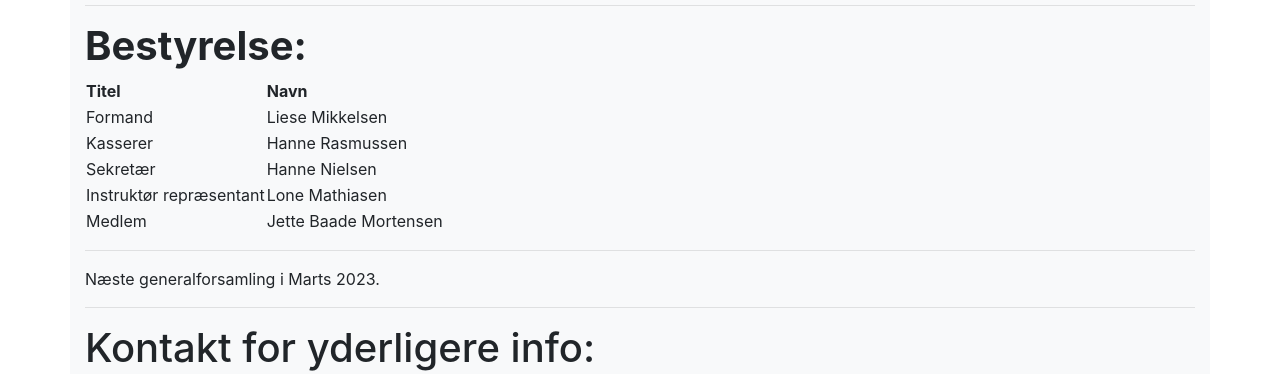
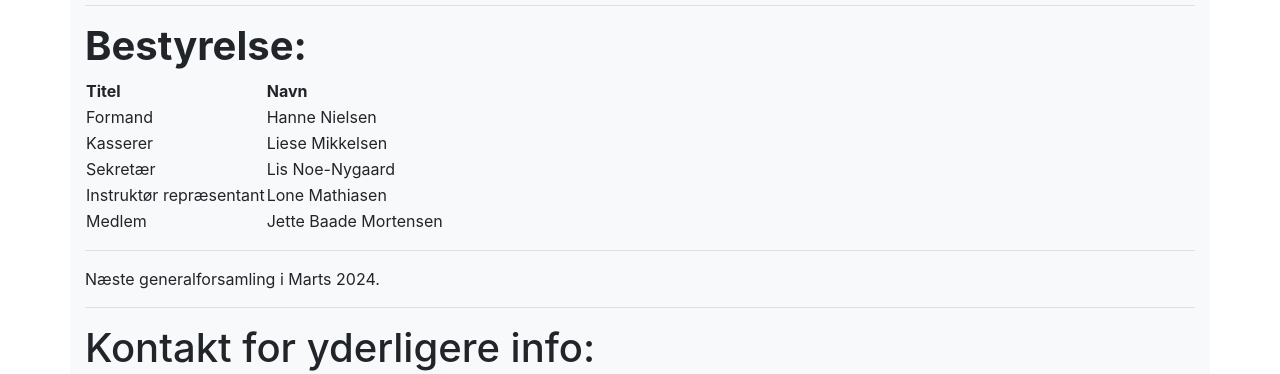
Before and after one commit to lonemathiasen/lonemathiasen.github.io, a Jekyll site: the page built from info.md, in a window 1280 px wide. Shown: the part 446-820 px from the top of the page. Built offline with Jekyll 4.4.1, drawn with Linux system fonts in a browser that asks for light colours.

Commit message:
Update info.md
Bestyrelse retter og ny dato

```diff
--- a/info.md
+++ b/info.md
@@ -30,15 +30,15 @@ description: Awesome description here
 
 Titel | Navn
 --- | ---
-Formand | Liese Mikkelsen
-Kasserer | Hanne Rasmussen
-Sekretær | Hanne Nielsen
+Formand | Hanne Nielsen
+Kasserer | Liese Mikkelsen
+Sekretær | Lis Noe-Nygaard
 Instruktør repræsentant | Lone Mathiasen
 Medlem | Jette Baade Mortensen
 
 ---
 
-Næste generalforsamling i Marts 2023.
+Næste generalforsamling i Marts 2024.
 
 
 ---
```
